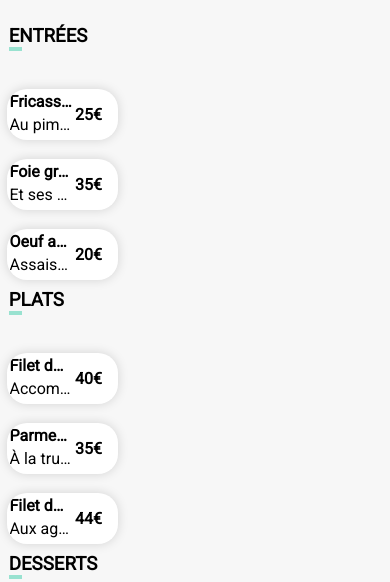
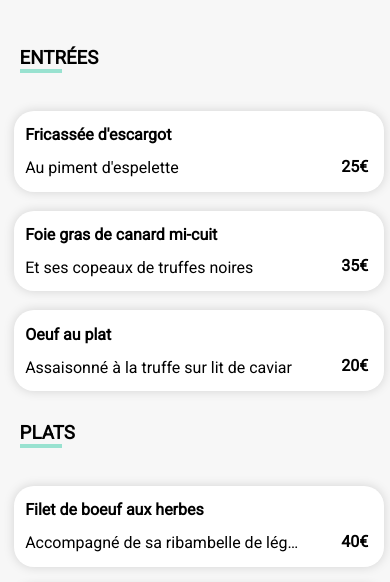
Before and after one commit to Ace-Boogie/MarvinDESBONNES_3_25012021, a website: page menu_1.html in a window 390 px wide. Shown: the part 406-988 px from the top of the page. Drawn offline with Linux system fonts and the light colour scheme; a web font is replaced by a local one.

Commit message:
version 1.31 correction disposition mobile

```diff
--- a/sass/utils/_mixins.scss
+++ b/sass/utils/_mixins.scss
@@ -103,8 +103,11 @@
 
 @mixin articles-entrees-plats-desserts {
   @include flex-column;
-  width: 30%;
+  width: 100%;
   margin: auto 1%;
+  @media (min-width: 992px){
+    width: 30%;
+  }
 
   > h3 {
     @include underline-h3;
```
Also changed, not shown: public/css/style.css, 1 other file.
